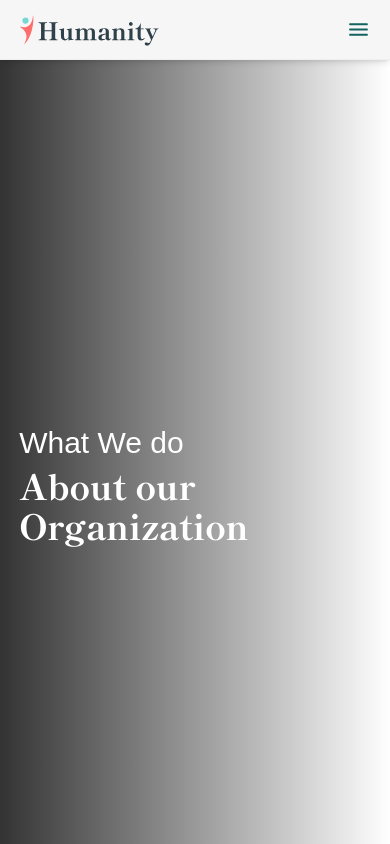
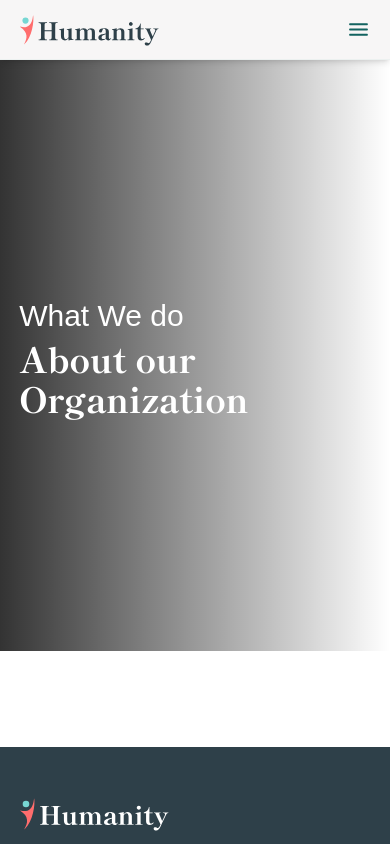
Before and after one commit to gpsimi/humanity_charity, a Next.js app: page /about-us in a window 390 px wide. Shown: the top 844 px of the page. Built offline with nearby package versions, Linux system fonts and the light colour scheme; a web font is replaced by a local one.

Commit message:
AnotherUpdate

```diff
--- a/app/about-us/page.tsx
+++ b/app/about-us/page.tsx
@@ -1,10 +1,13 @@
 import React from 'react'
 import AboutHero from '@/components/sections/AboutSection/AboutHero'
+import AboutAbout from '@/components/sections/AboutSection/AboutAbout'
 
 const AboutUs = () => {
   return (
     <section className="flex size-full flex-col">
       <AboutHero />
+      <AboutAbout />
+
     </section>
   )
 }
--- a/components/GeneralHeroImage.tsx
+++ b/components/GeneralHeroImage.tsx
@@ -21,7 +21,7 @@ const GeneralHeroImage: React.FC<GeneralHeroImageProps> = ({
 }) => {
     return (
         <section
-            className={`flex h-screen md:h-[60vh] w-full bg-cover relative ${backgroundImage} ${additionalClasses}`}
+            className={`flex h-[70vh] md:h-[55vh] w-full bg-center bg-cover relative ${backgroundImage} ${additionalClasses}`}
         >
             <div
                 className={`absolute inset-0 bg-gradient-to-r ${gradientFromColor} ${gradientToColor} opacity-80`}
--- a/components/HomeHeroImage.tsx
+++ b/components/HomeHeroImage.tsx
@@ -10,8 +10,8 @@ interface HomeHeroItem {
 
 const HomeHeroImage = () => {
   return (
-    <section className="flex h-screen md:h-[90vh] w-full bg-hero bg-cover relative">
-      <div className="absolute inset-0 bg-gradient-to-r from-black to-dark- opacity-80" />
+    <section className="flex h-screen md:h-[90vh] w-full bg-hero bg-cover bg-center relative">
+      <div className="absolute inset-0 bg-gradient-to-r from-black max-md:to-black opacity-80" />
       <div className="container mx-auto md:max-w-[1280px] flex flex-col h-full justify-center items-start z-30">
         {HomeHero.map((item: HomeHeroItem, index: number) => (
           <div key={index}>
--- /dev/null
+++ b/components/sections/AboutSection/AboutAbout.tsx
@@ -0,0 +1,13 @@
+import React from 'react'
+
+const AboutAbout = () => {
+  return (
+    <section className='py-12 md:py-24'>
+        <div className="container mx-auto max-w-[1280px]">
+
+        </div>
+    </section>
+  )
+}
+
+export default AboutAbout
--- a/constants/page.ts
+++ b/constants/page.ts
@@ -374,7 +374,7 @@ export const HERO_SECTIONS = {
       text: 'About our Organization',
       backgroundImage: 'bg-about',
       gradientFromColor: 'from-black',
-      gradientToColor: 'to-dark',
+      gradientToColor: '',
       additionalClasses: '',
 
     },
--- a/tailwind.config.ts
+++ b/tailwind.config.ts
@@ -70,10 +70,10 @@ const config = {
       },
       backgroundImage: {
         hero: "url('/images/home/hero/hero-background.png')",
-        "about": "url('/images/home/hero/hero-background.png')",
         "herocardImage": "url('/images/home/hero/hero-card.png')",
         "homeVolunteers": "url('/images/home/home-volunteer.png')",
         "homeBlog": "url('/images/home/home-blog.png')",
+        "about": "url('/images/about/hero.png')",
 
       },
       backgroundImages: {
```
